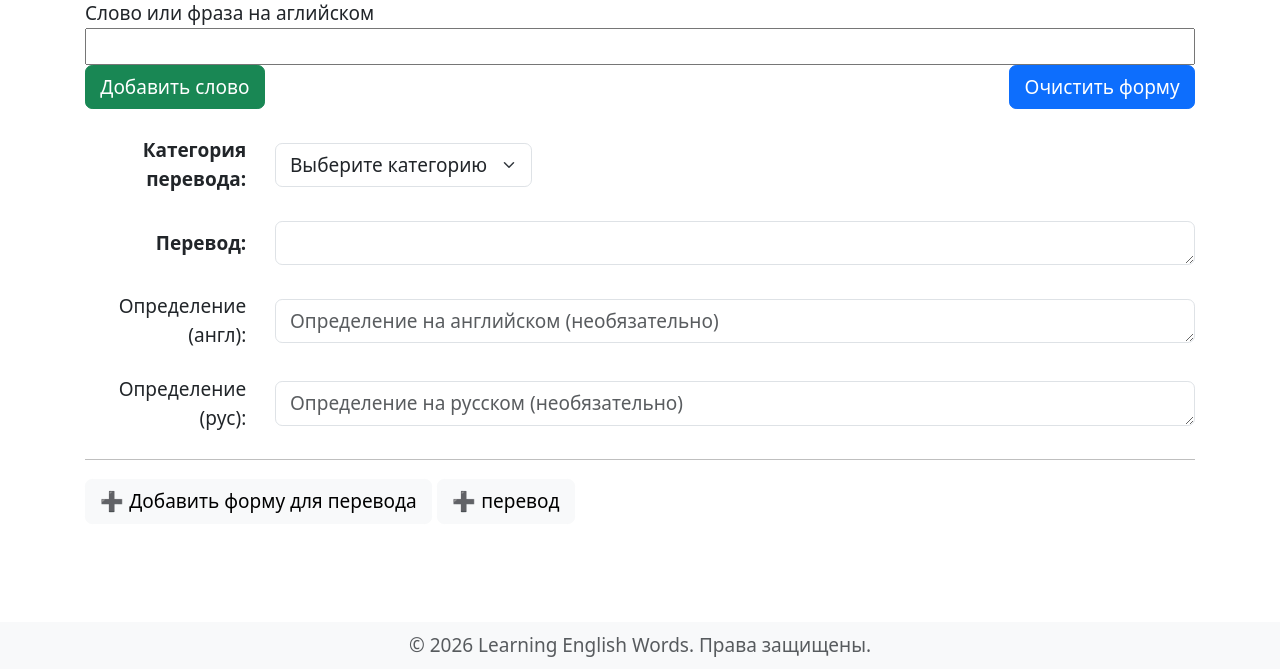
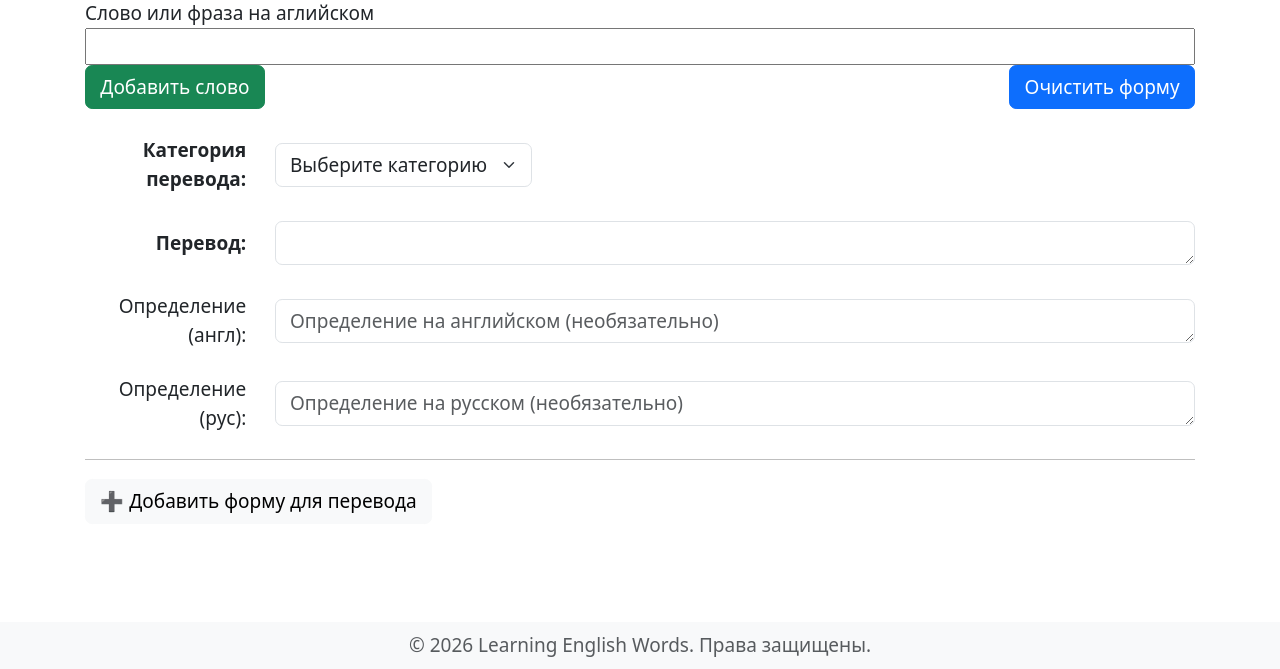
Before and after one commit to RozhkovAndrew/LEWs, a Flask app: page /add_word in a window 1280 px wide. Shown: the part 131-800 px from the top of the page. Run offline with Flask 3, Linux system fonts and the light colour scheme; some libraries are stand-ins or nearby versions.

Commit message:
поправил кнопку + описание

```diff
--- a/myapp/templates/add_word.html
+++ b/myapp/templates/add_word.html
@@ -117,7 +117,7 @@
 
         {% endfor %}
         <button  type="button" class="btn btn-light submit-button d-none d-md-inline" onclick="addField()">➕ Добавить форму для перевода</button>
-        <button  type="button" class="btn btn-light submit-button" onclick="addField()">➕ перевод</button>
+        <button  type="button" class="btn btn-light submit-button d-inline d-md-none" onclick="addField()">➕ перевод</button>
         </form>
         </div>
 
```
Also changed, not shown: README.md.
